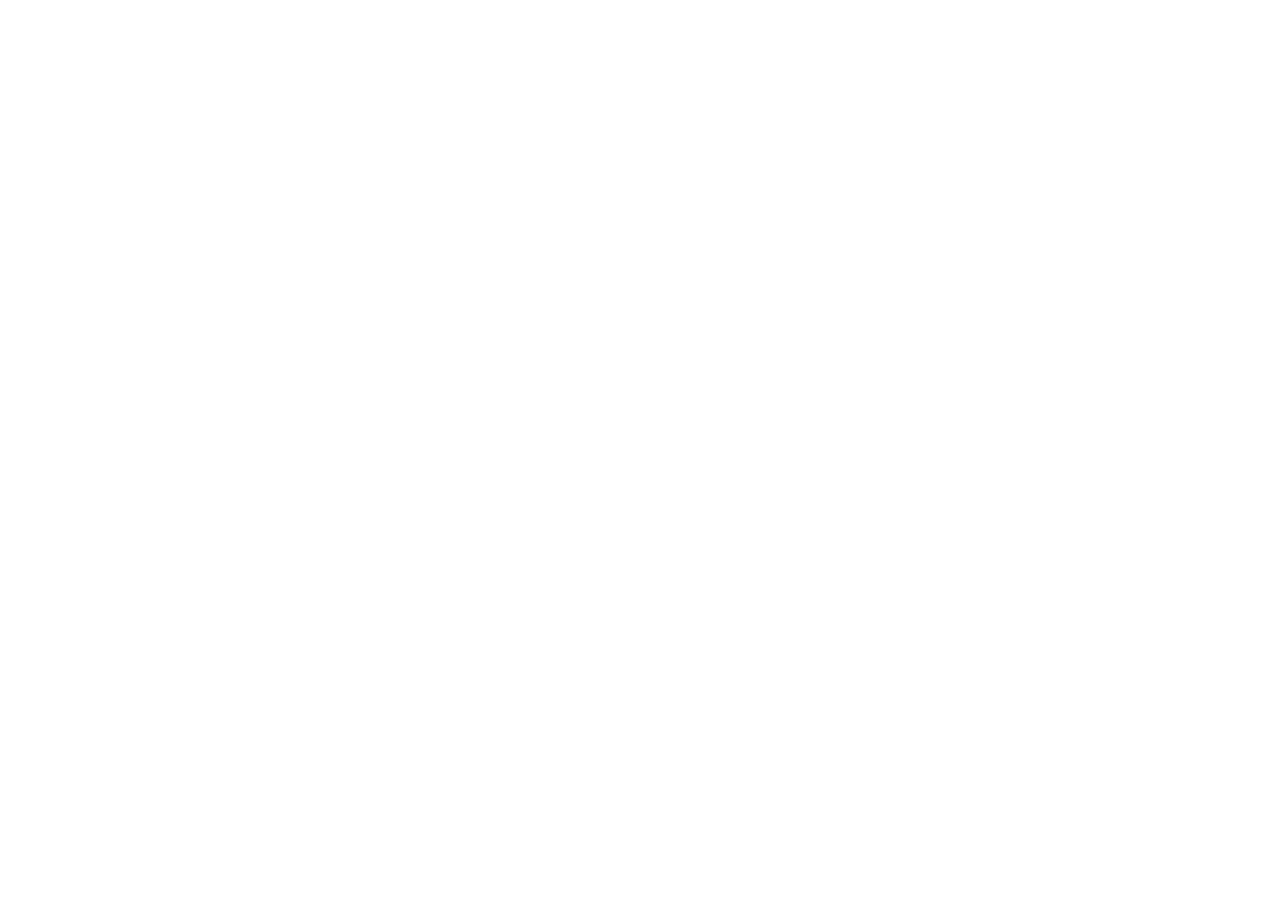
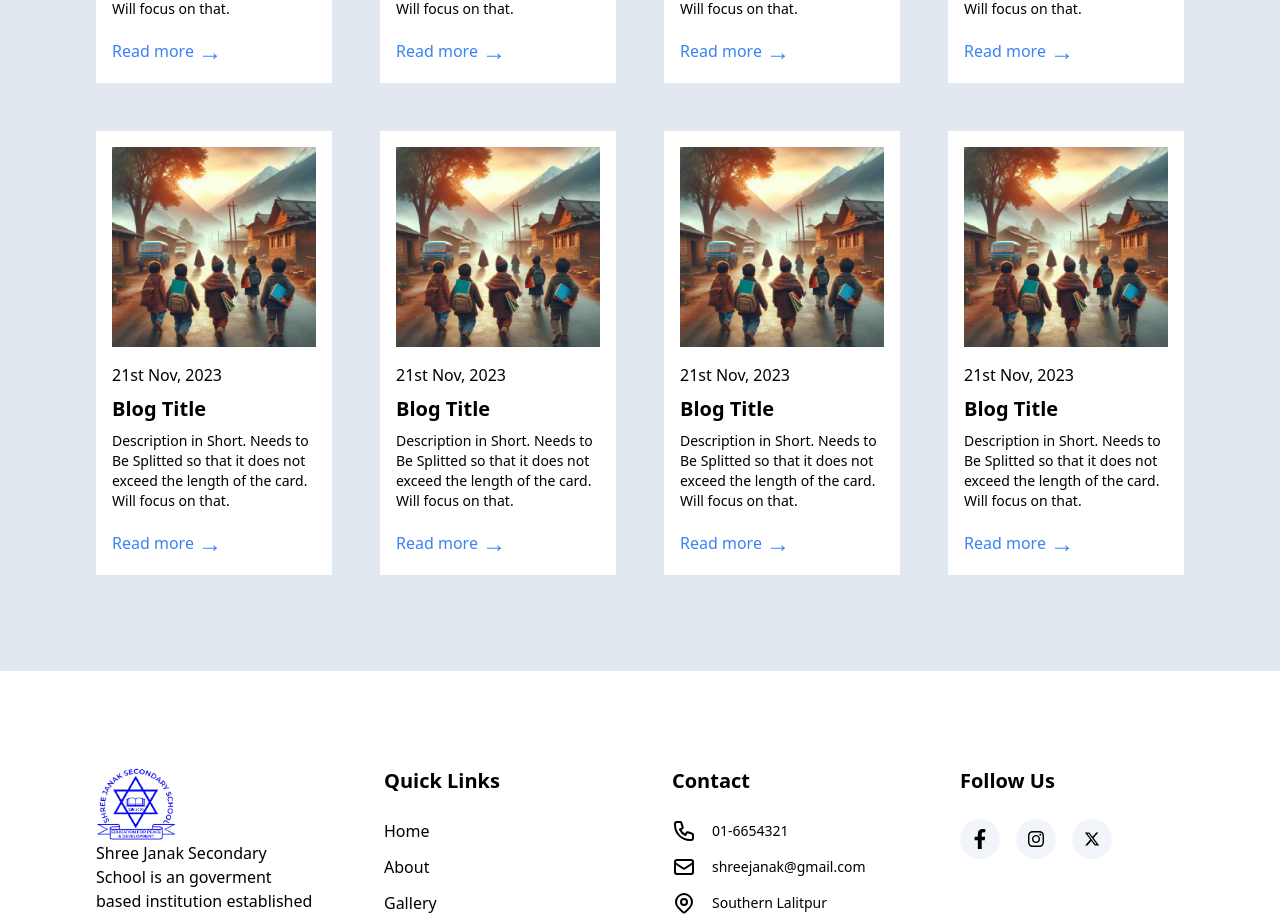
Before and after one commit to rajinsakha/School-Website, a Next.js app: page /event in a window 1280 px wide. Before the commit this address had no page. Shown: the part 761-1678 px from the top of the page. Before the commit the page ends 864 px from the top, so only its background shows below. Built offline with nearby package versions, Linux system fonts and the light colour scheme.

Commit message:
event-structure-done

```diff
--- a/app/contact/page.tsx
+++ b/app/contact/page.tsx
@@ -2,20 +2,24 @@
 
 import ContactForm from "@/components/ContactForm";
 import Map from "@/components/ui/map";
-import React from "react";
+import { FaPhone, FaLocationDot,FaClock } from "react-icons/fa6";
+
+import ContactIcon from "@/components/ui/contact";
+
 
 const ContactPage = () => {
   return (
     <section className="padding-x sm:py-16 py-8 flex flex-col bg-[#144466] gap-16">
       <div className="flex flex-col items-center gap-4 text-white">
         <div className="flex items-center gap-4 mb-8">
-        <span className="h-12 w-2 bg-orange-500"></span>
-        <h1 className="text-5xl font-bold">Contact Us</h1>
+          <span className="h-12 w-2 bg-orange-500"></span>
+          <h1 className="text-5xl font-bold">Contact Us</h1>
         </div>
 
         <p className="max-w-2xl text-center">
           You share our vision and want to get better acquainted with everything
-          Sopot Hill has to offer?</p>
+          Sopot Hill has to offer?
+        </p>
       </div>
 
       <div className="mt-6 flex flex-col lg:flex-row max-lg:gap-16">
@@ -26,6 +30,15 @@
           <Map />
         </div>
       </div>
+
+    <div className="grid grid-cols-1 min-[500px]:grid-cols-2  md:grid-cols-3 gap-12 lg:ml-8">
+        <ContactIcon Icon={FaPhone} title="+977-9818765432" subtitle="shreejanak@gmail.com" />
+        <ContactIcon Icon={FaLocationDot} title="Katuwa" subtitle="Dakshin Lalitpur" />
+        <ContactIcon Icon={FaClock} title="9 A.M - 5 P.M " subtitle="Sun-Fri" />
+
+    </div>
+
+
     </section>
   );
 };
--- /dev/null
+++ b/app/event/page.tsx
@@ -0,0 +1,27 @@
+import BlogCard from "@/components/ui/blogCard";
+import React from "react";
+
+const Page = () => {
+  return (
+    <section className="flex flex-col">
+      <div className="padding bg-blue-700 flex items-center justify-center">
+        <h1 className="text-white font-bold text-5xl tracking-wide">
+          Our Events
+        </h1>
+      </div>
+
+      <div className="padding grid  grid-cols-1  min-[500px]:grid-cols-2 md:grid-cols-3 xl:grid-cols-4 gap-8 lg:gap-12 bg-slate-200 ">
+        <BlogCard />
+        <BlogCard />
+        <BlogCard />
+        <BlogCard />
+        <BlogCard />
+        <BlogCard />
+        <BlogCard />
+        <BlogCard />
+      </div>
+    </section>
+  );
+};
+
+export default Page;
--- /dev/null
+++ b/components/Footer.tsx
@@ -0,0 +1,90 @@
+import Image from "next/image";
+import React from "react";
+import Links from "./Links";
+import Link from "next/link";
+import Icon from "./ui/icon";
+import { HiOutlinePhone, HiOutlineMail, HiOutlineLocationMarker } from "react-icons/hi";
+import SocialIcon from "./ui/socialIcon";
+import { FaFacebookF,FaInstagram } from "react-icons/fa";
+import { FaXTwitter } from "react-icons/fa6";
+
+
+
+const Footer = () => {
+
+    const footerLinks = [
+        {
+          title: "Home",
+          path: "/",
+        },
+        {
+          title: "About",
+          path: "/about",
+        },
+        {
+          title: "Gallery",
+          path: "/gallery",
+        },
+        {
+          title: "Event",
+          path: "/event",
+        },
+        {
+          title: "Contact",
+          path: "/contact",
+        },
+      ];
+
+
+
+  return (
+    <footer className="padding flex flex-col">
+      <section className="grid grid-cols-1 min-[500px]:grid-cols-2 md:grid-cols-3 lg:grid-cols-4 gap-16">
+            <div>
+                <Image src='/logo.jpg' alt="School Logo" width={80} height={80} />
+                <p>Shree Janak Secondary School is an goverment based institution established in 2030 B.S. which provides education upto Grade Ten. It is located at Southern Lalitpur.</p>
+            </div>
+
+            <div className="flex flex-col gap-6">
+                <h4 className="text-xl font-semibold">Quick Links</h4>
+                <div className="flex flex-col gap-3">
+                {footerLinks.map((link)=>(
+                    <Link href={link.path} key={link.title}>{link.title}</Link>
+
+                ))}
+                </div>
+
+            </div>
+
+            <div className="flex flex-col gap-6">
+                <h4 className="text-xl font-semibold">Contact</h4>
+                <div className="flex flex-col gap-3">
+                <Icon Icon={HiOutlinePhone} title="01-6654321" />
+                <Icon Icon={HiOutlineMail} title="shreejanak@gmail.com" />
+                <Icon Icon={HiOutlineLocationMarker} title="Southern Lalitpur" />
+                </div>
+            </div>
+
+            <div className="flex flex-col gap-6">
+                <h4 className="text-xl font-semibold">Follow Us</h4>
+                <div className="flex gap-4">
+                    <SocialIcon Icon={FaFacebookF} />
+                    <SocialIcon Icon={FaInstagram} />
+                    <SocialIcon Icon={FaXTwitter} />
+
+                </div>
+
+
+
+            </div>
+
+      </section>
+
+      <section>
+
+      </section>
+    </footer>
+  );
+};
+
+export default Footer;
--- a/components/theme-provider.tsx
+++ b/components/theme-provider.tsx
@@ -4,10 +4,12 @@
 import { ThemeProvider as NextThemesProvider } from "next-themes"
 import { type ThemeProviderProps } from "next-themes/dist/types"
 import Navbar from "./Navbar"
+import Footer from "./Footer"
 
 export function ThemeProvider({ children, ...props }: ThemeProviderProps) {
   return <NextThemesProvider {...props}>
     <Navbar />
     {children}
+    <Footer />
     </NextThemesProvider>
 }
--- /dev/null
+++ b/components/ui/blogCard.tsx
@@ -0,0 +1,21 @@
+import Image from 'next/image'
+import Link from 'next/link'
+import React from 'react'
+
+const BlogCard = () => {
+  return (
+    <div className='flex flex-col gap-4 p-4 bg-white hover:box-shadow'>
+
+        <Image src="/Hero.jpeg" alt='Event Image' width={0} height={0} sizes='100vw' style={{width:'100%', height:'200px', objectFit:'cover', objectPosition:'center'}} />
+
+       <div className='flex flex-col gap-2 text-black'  >
+        <p>21st Nov, 2023</p>
+        <h3 className='font-semibold text-xl'>Blog Title</h3>
+        <p className='text-sm'>Description in Short. Needs to Be Splitted so that it does not exceed the length of the card. Will focus on that.</p>
+       </div>
+       <Link href="#" className=' flex items-center text-blue-500 hover:text-orange-600'>Read more<span className='text-2xl ml-1'>&#8594;</span></Link>
+    </div>
+  )
+}
+
+export default BlogCard
--- /dev/null
+++ b/components/ui/contact.tsx
@@ -0,0 +1,22 @@
+import { IconType } from 'react-icons';
+
+
+interface ContactProps {
+    Icon: IconType;
+    title: string;
+    subtitle:string;
+  }
+
+  const ContactIcon = ({ Icon, title, subtitle }: ContactProps) => {
+    return (
+      <div className="p-8 flex gap-6 items-center text-black bg-slate-100">
+        <Icon fontSize={40} color='#144466'/>
+        <div className='flex items-start flex-col'>
+        <p className='text-xl font-medium'>{title}</p>
+        <p className='text-sm'>{subtitle}</p>
+        </div>
+      </div>
+    );
+  };
+
+  export default ContactIcon;
--- /dev/null
+++ b/components/ui/icon.tsx
@@ -0,0 +1,20 @@
+
+import { IconType } from 'react-icons';
+
+
+interface IconProps {
+    Icon: IconType;
+    title: string;
+  }
+
+
+const Icon = ({Icon, title}:IconProps) => {
+  return (
+    <div className='flex items-center gap-4'>
+        <Icon fontSize={24} />
+        <span className='text-sm'>{title}</span>
+    </div>
+  )
+}
+
+export default Icon
--- /dev/null
+++ b/components/ui/socialIcon.tsx
@@ -0,0 +1,12 @@
+import React from 'react'
+import { IconType } from 'react-icons';
+
+const SocialIcon = ({Icon}:{Icon: IconType}) => {
+  return (
+    <div className='rounded-full w-10 h-10 flex items-center py-1 px-3 bg-slate-100 text-black'>
+            <Icon fontSize={20} />
+    </div>
+  )
+}
+
+export default SocialIcon;
```
